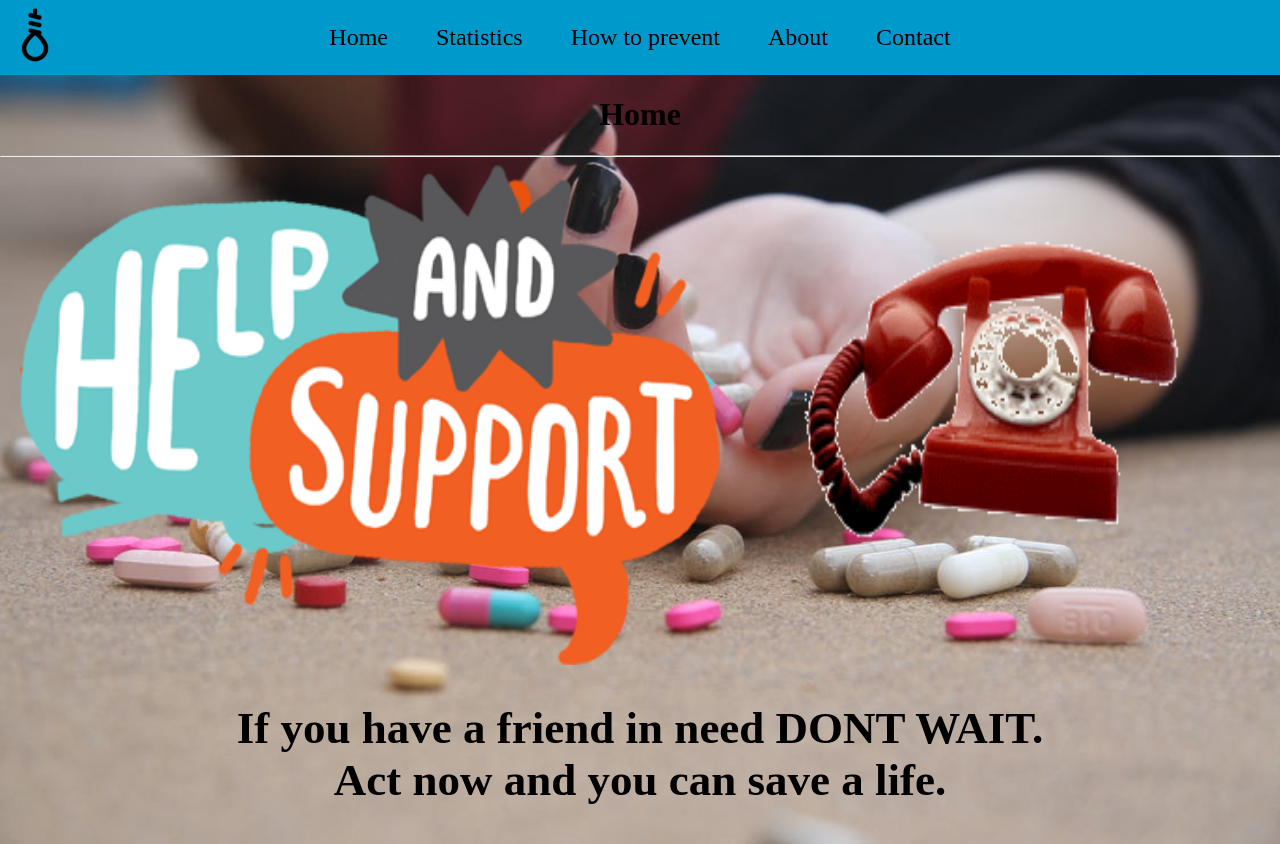
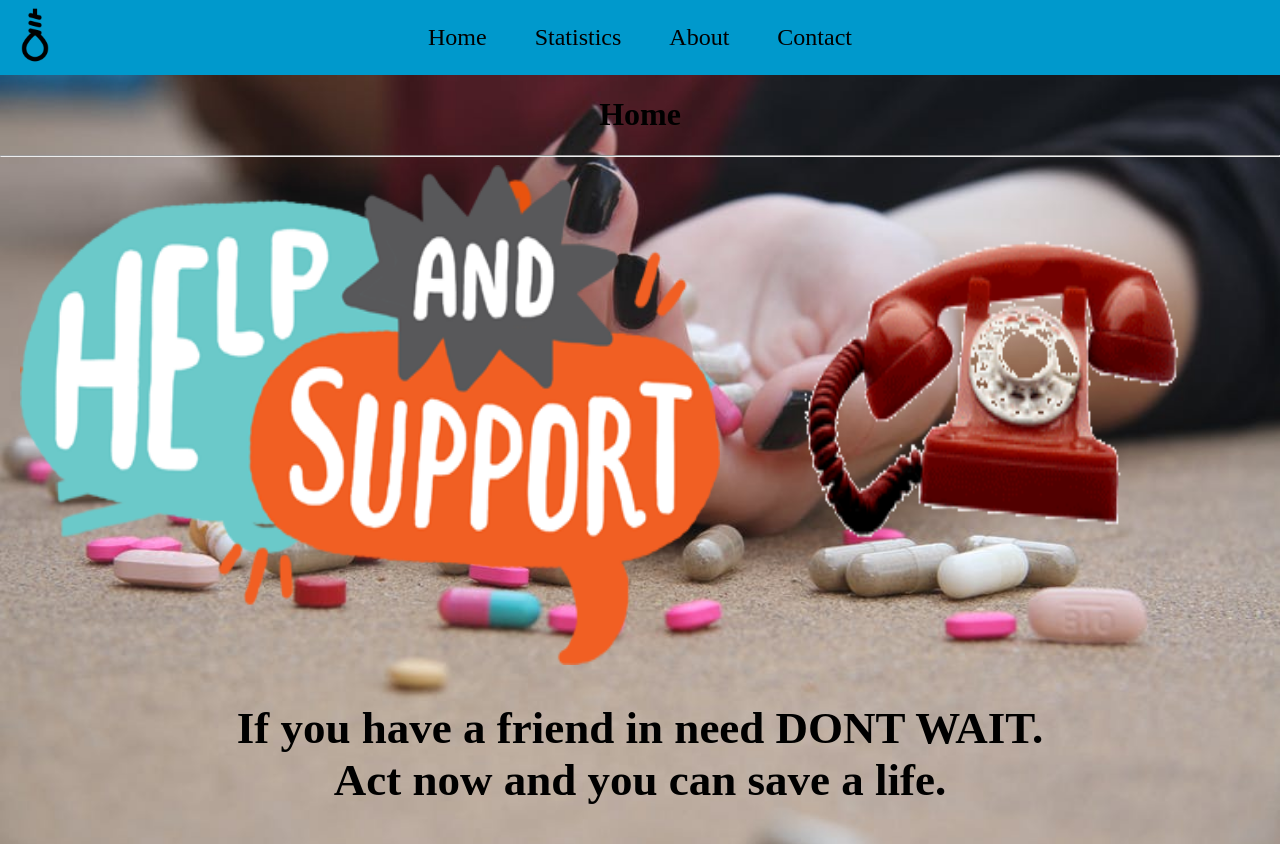
Before and after one commit to RobertRegaleLim/SuicidePrevention, a plain HTML site: page index.html in a window 1280 px wide. Drawn offline with Linux system fonts and the light colour scheme.

Commit message:
asdjohoiujn
took out "How to prevent" page

```diff
--- a/index.html
+++ b/index.html
@@ -75,7 +75,6 @@
 		<nav class="navigation">
 			<a href = "index.html">Home</a>
 			<a href = "menu2.html">Statistics</a>
-			<a href = "menu5.html">How to prevent</a>
 			<a href = "menu3.html">About</a>
 			<a href = "menu4.html">Contact</a>
 		</nav>
```
Also changed, not shown: menu2.html (+0 -1 lines), menu3.html (+0 -1 lines), menu4.html (+0 -1 lines).
